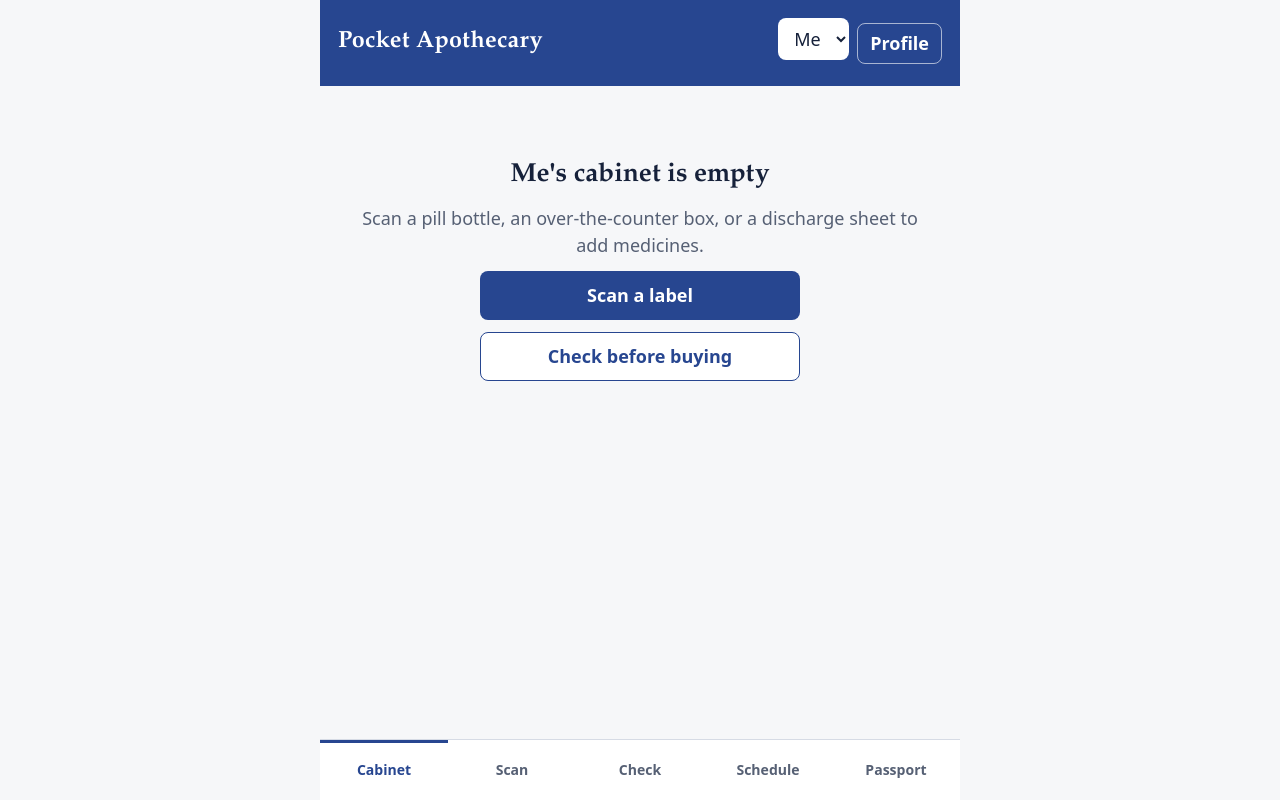
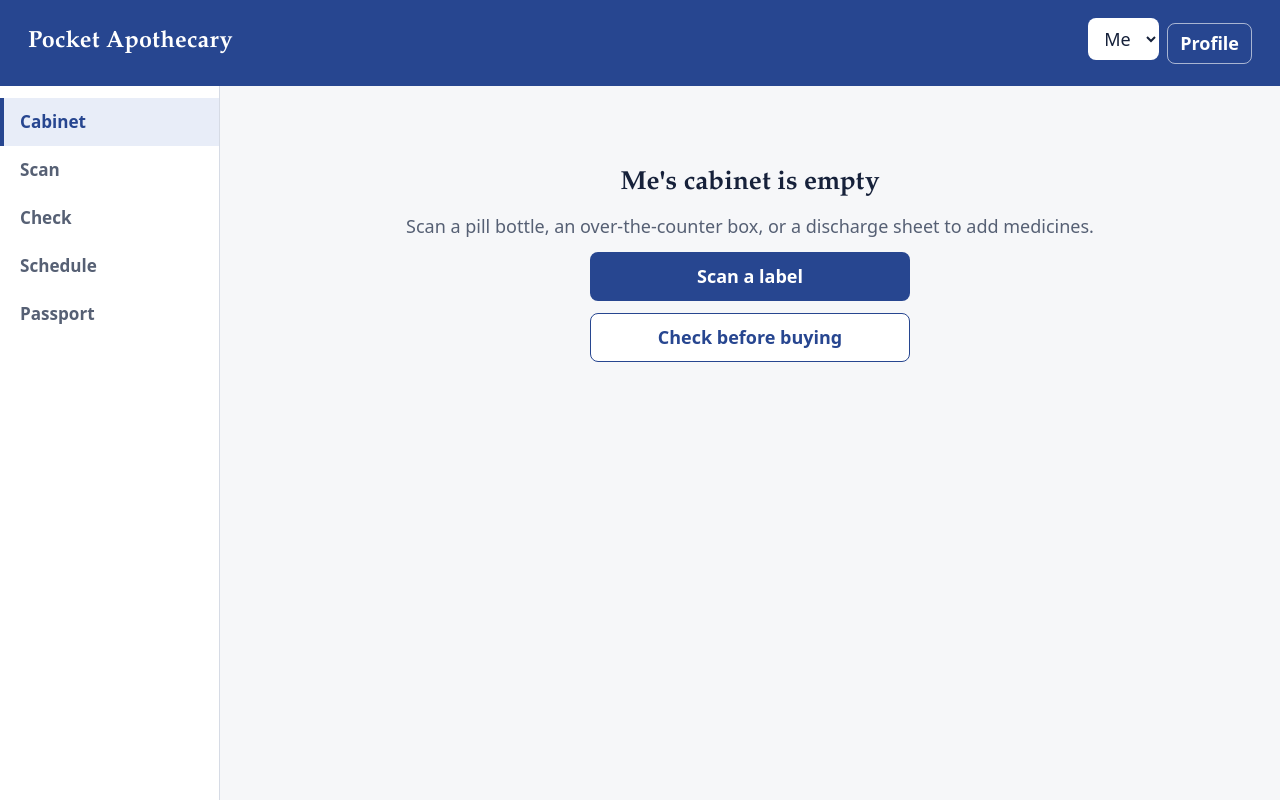
Before and after one commit to m1ndcrap/HackDearborn26Entry, a React (Vite) app in the folder web/: page / in a window 1280 px wide. Built offline with nearby package versions, Linux system fonts and the light colour scheme.

Commit message:
added full desktop view

```diff
--- a/web/src/App.tsx
+++ b/web/src/App.tsx
@@ -82,6 +82,14 @@ function MainApp() {
         </p>
       )}
 
+      <nav className="tabs no-print" aria-label="Main">
+        {TABS.map((t) => (
+          <button key={t.id} className={tab === t.id ? "on" : ""} aria-current={tab === t.id ? "page" : undefined} onClick={() => setTab(t.id)}>
+            {t.label}
+          </button>
+        ))}
+      </nav>
+
       <main>
         {tab === "cabinet" && <Cabinet meds={app.meds} profile={app.profile} onScan={() => setTab("scan")} onBuyCheck={() => setTab("buy")} onRemove={app.removeMed} />}
         {tab === "scan" && (
@@ -99,14 +107,6 @@ function MainApp() {
         {tab === "passport" && <Passport app={app} />}
         {tab === "profile" && <ProfileScreen app={app} />}
       </main>
-
-      <nav className="tabs no-print" aria-label="Main">
-        {TABS.map((t) => (
-          <button key={t.id} className={tab === t.id ? "on" : ""} aria-current={tab === t.id ? "page" : undefined} onClick={() => setTab(t.id)}>
-            {t.label}
-          </button>
-        ))}
-      </nav>
     </div>
   );
 }
--- a/web/src/screens/Report.tsx
+++ b/web/src/screens/Report.tsx
@@ -145,7 +145,13 @@ export default function Report({ profile, meds, onScan }: { profile: Profile; me
           {report.unchecked.length === 1 ? "it" : "them"}. Ask your pharmacist about {report.unchecked.length === 1 ? "this one" : "these"}.
         </p>
       )}
-      {report?.flags.map((f) => <Flag key={f.id} flag={f} profile={profile} />)}
+      {report && report.flags.length > 0 && (
+        <div className="flags">
+          {report.flags.map((f) => (
+            <Flag key={f.id} flag={f} profile={profile} />
+          ))}
+        </div>
+      )}
       <p className="disclaimer">Pocket Apothecary doesn't give medical advice. Confirm anything important with your pharmacist or doctor.</p>
     </section>
   );
--- a/web/src/screens/Scan.tsx
+++ b/web/src/screens/Scan.tsx
@@ -138,6 +138,7 @@ export default function Scan({ cabinet, onAdd }: ScanProps) {
       <section>
         <h2>Check what we read</h2>
         <p className="hint">Fix anything that looks wrong before adding. Highlighted rows were harder to read.</p>
+        <div className="cards">
           {found.map((m) => {
             const match = matches[m.id];
             const dup = match && describeMatch(match);
@@ -196,6 +197,7 @@ export default function Scan({ cabinet, onAdd }: ScanProps) {
               </div>
             );
           })}
+        </div>
         <div className="actions">
           <button className="primary" onClick={confirm}>
             Add to cabinet
--- a/web/src/styles.css
+++ b/web/src/styles.css
@@ -172,6 +172,8 @@ button:disabled, .busy { opacity: 0.6; cursor: progress; }
   main, .shared { padding: 0 !important; }
   .passport { border: none; padding: 0; }
   .passport, .passport * { -webkit-print-color-adjust: exact; print-color-adjust: exact; }
+  .shell { display: block; height: auto; }
+  main { overflow: visible; }
 }
 button.off, .choices button:disabled { cursor: not-allowed; }
 
@@ -197,3 +199,38 @@ button.off, .choices button:disabled { cursor: not-allowed; }
 .typed { max-width: 420px; margin: 22px auto 0; text-align: left; }
 .typed .row { align-items: stretch; margin-top: 4px; }
 .typed .row button { flex: none; }
+
+/* Desktop: full-width app shell. Header across the top, tabs become a left sidebar,
+   only the content area scrolls. Phones keep the bottom tab bar above. */
+@media (min-width: 900px) {
+  .shell {
+    max-width: none; height: 100dvh; min-height: 0;
+    display: grid; grid-template-columns: 220px minmax(0, 1fr); grid-template-rows: auto auto minmax(0, 1fr);
+    grid-template-areas: "top top" "offline offline" "nav main";
+  }
+  .top { grid-area: top; padding: 14px 28px; }
+  .offline { grid-area: offline; padding: 8px 28px; }
+
+  .tabs {
+    grid-area: nav; position: static; max-width: none; margin: 0; padding: 12px 0;
+    flex-direction: column; overflow-y: auto;
+    border-top: 0; border-right: 1.5px solid var(--line);
+  }
+  .tabs button { flex: none; min-height: 48px; justify-content: flex-start; padding: 0 20px; font-size: 0.95rem; }
+  .tabs button:hover { background: var(--chalk); color: var(--ink); }
+  .tabs button.on { background: #e8edf8; color: var(--cobalt); box-shadow: inset 4px 0 0 var(--cobalt); }
+
+  main { grid-area: main; overflow-y: auto; padding: 28px 40px 48px; }
+
+  /* Forms and reading text keep a comfortable line length */
+  .card, .routine, .timeline, .plain, .note, .verdict, .typed, .ok, .banner { max-width: 760px; }
+  .passport, .shared { max-width: 820px; }
+
+  /* Lists flow into columns */
+  .meds { display: grid; grid-template-columns: repeat(auto-fill, minmax(280px, 1fr)); gap: 14px; }
+  .meds li { margin: 0; }
+  .flags { display: grid; grid-template-columns: repeat(auto-fill, minmax(360px, 1fr)); gap: 16px; align-items: start; margin-bottom: 16px; }
+  .flags .flag { margin: 0; }
+  .cards { display: grid; grid-template-columns: repeat(auto-fill, minmax(320px, 1fr)); gap: 14px; align-items: start; margin-bottom: 14px; }
+  .cards .card { margin: 0; max-width: none; }
+}
```
Lines whose indentation alone changed are shown as unchanged.
